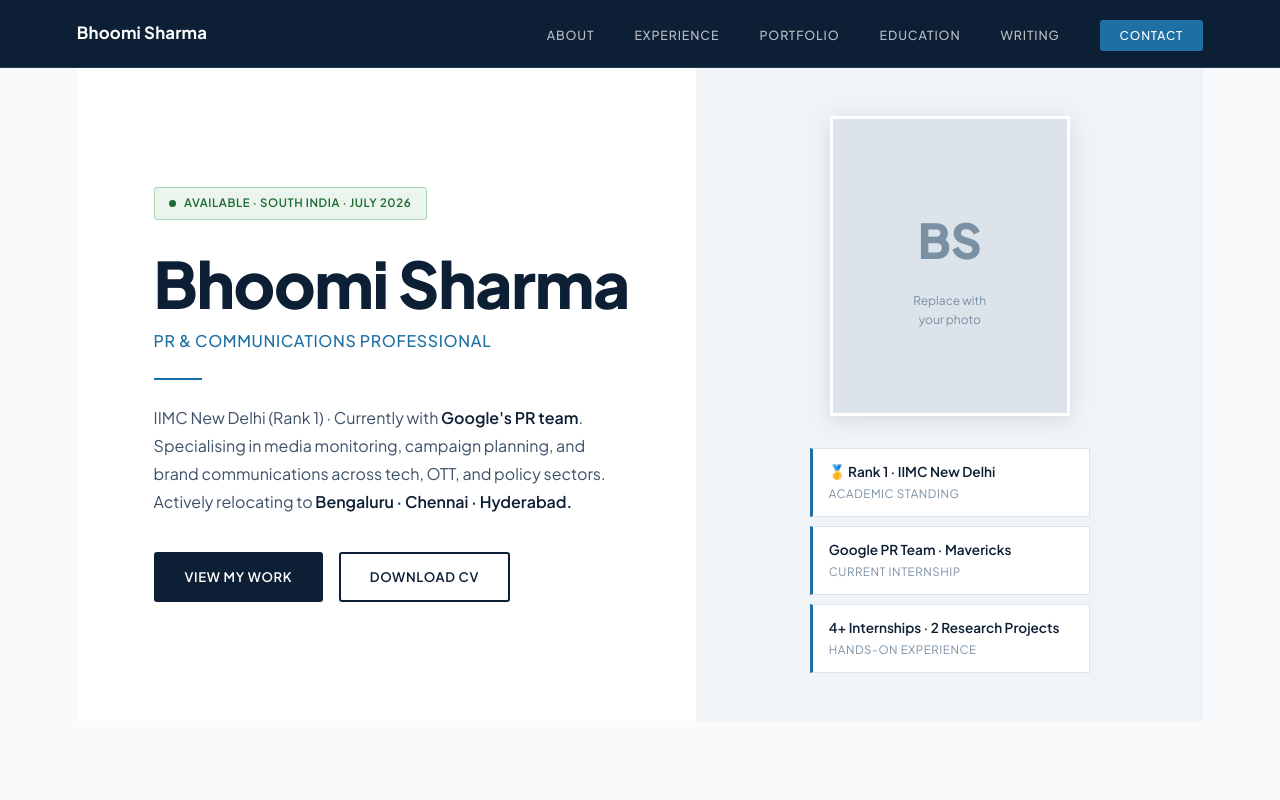
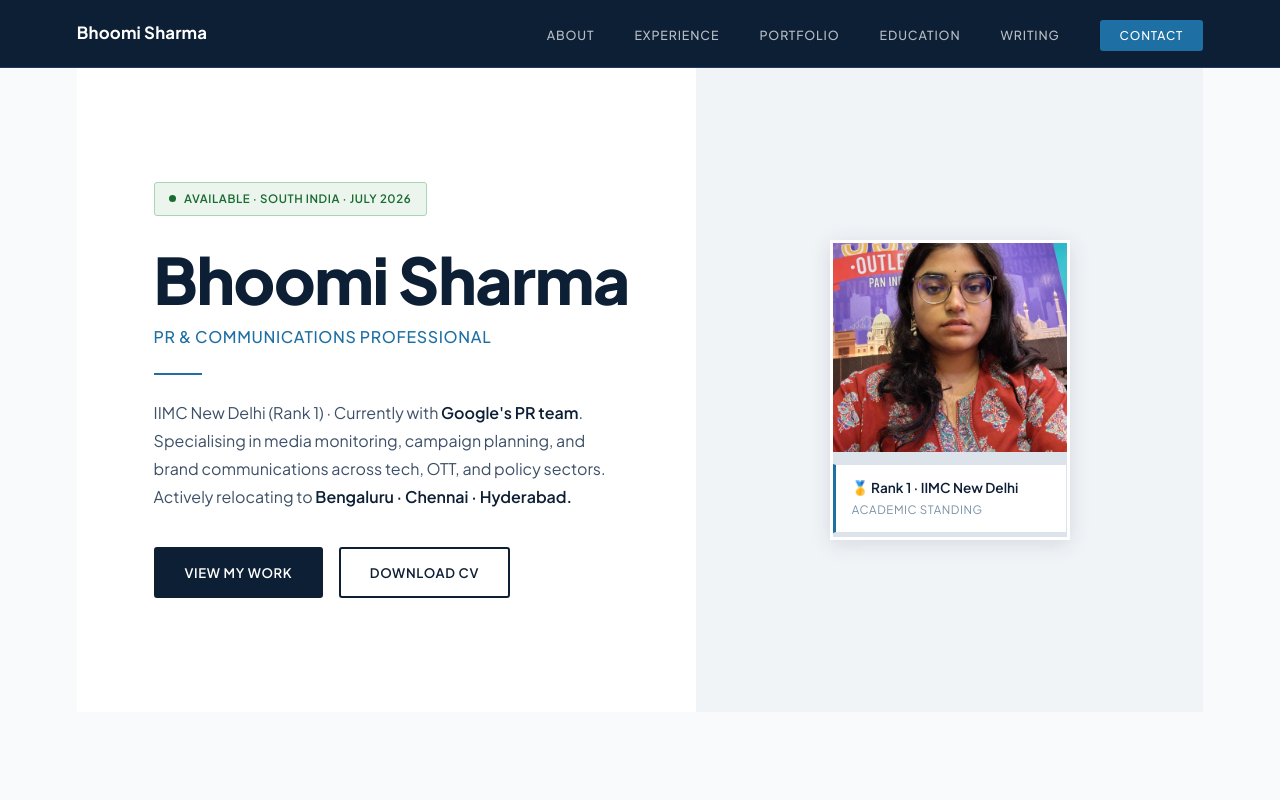
Before and after one commit to bhoomisharma-iimc/portfolio, a plain HTML site: page index.html in a window 1280 px wide. Shown: the top 800 px of the page. Drawn offline with Linux system fonts and the light colour scheme.

Commit message:
Update index.html

```diff
--- a/index.html
+++ b/index.html
@@ -1266,7 +1266,7 @@ footer {
     -->
     <div class="photo-frame">
       <div class="photo-initials">BS</div>
-      <p class="photo-placeholder-text">Replace with<br>your photo</p>
+      <img src="photo.jpeg" alt="Bhoomi Sharma" style="width:100%;height:100%;object-fit:cover;object-position:top;"
     </div>
 
     <!-- Credentials panel: three cards below the photo.
```
